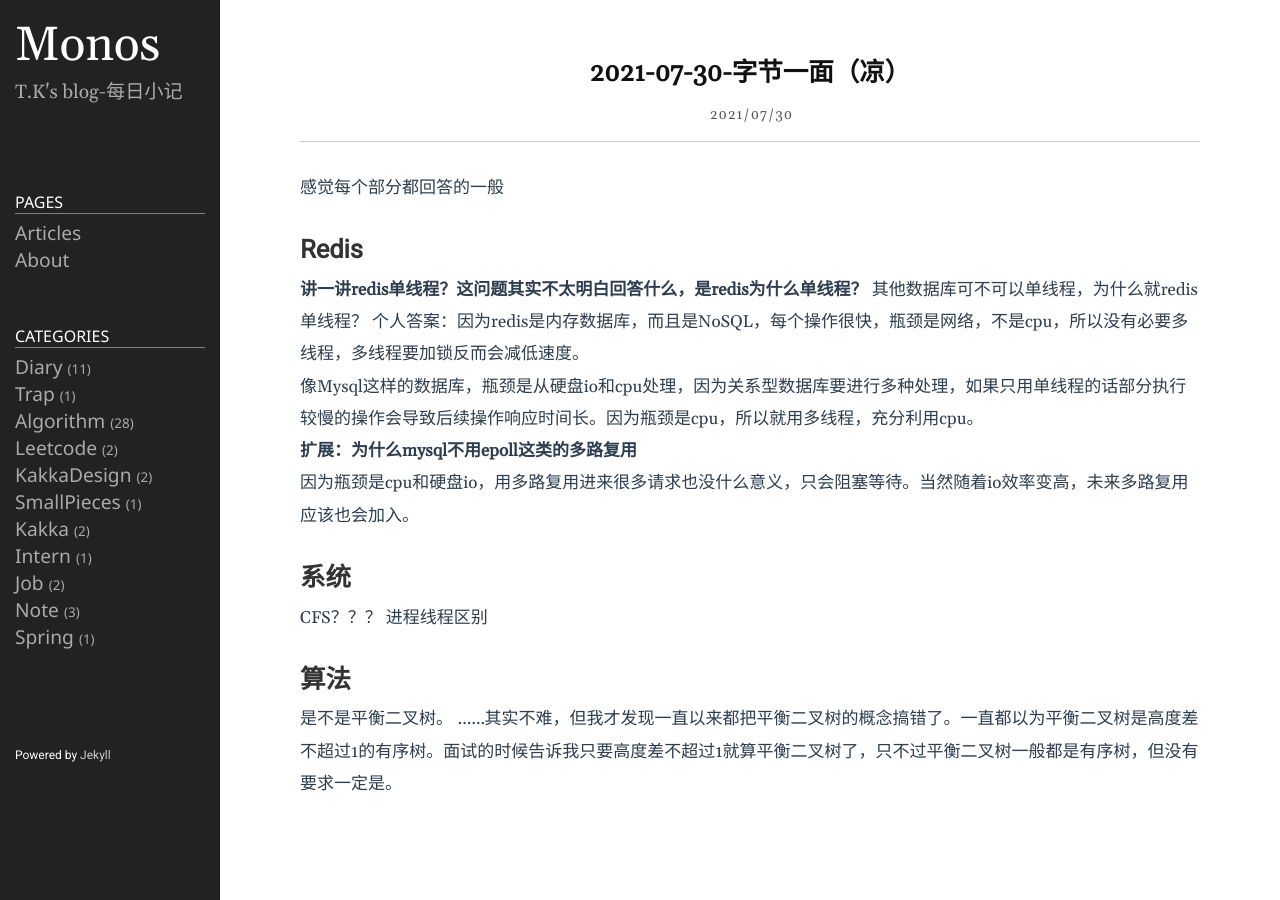
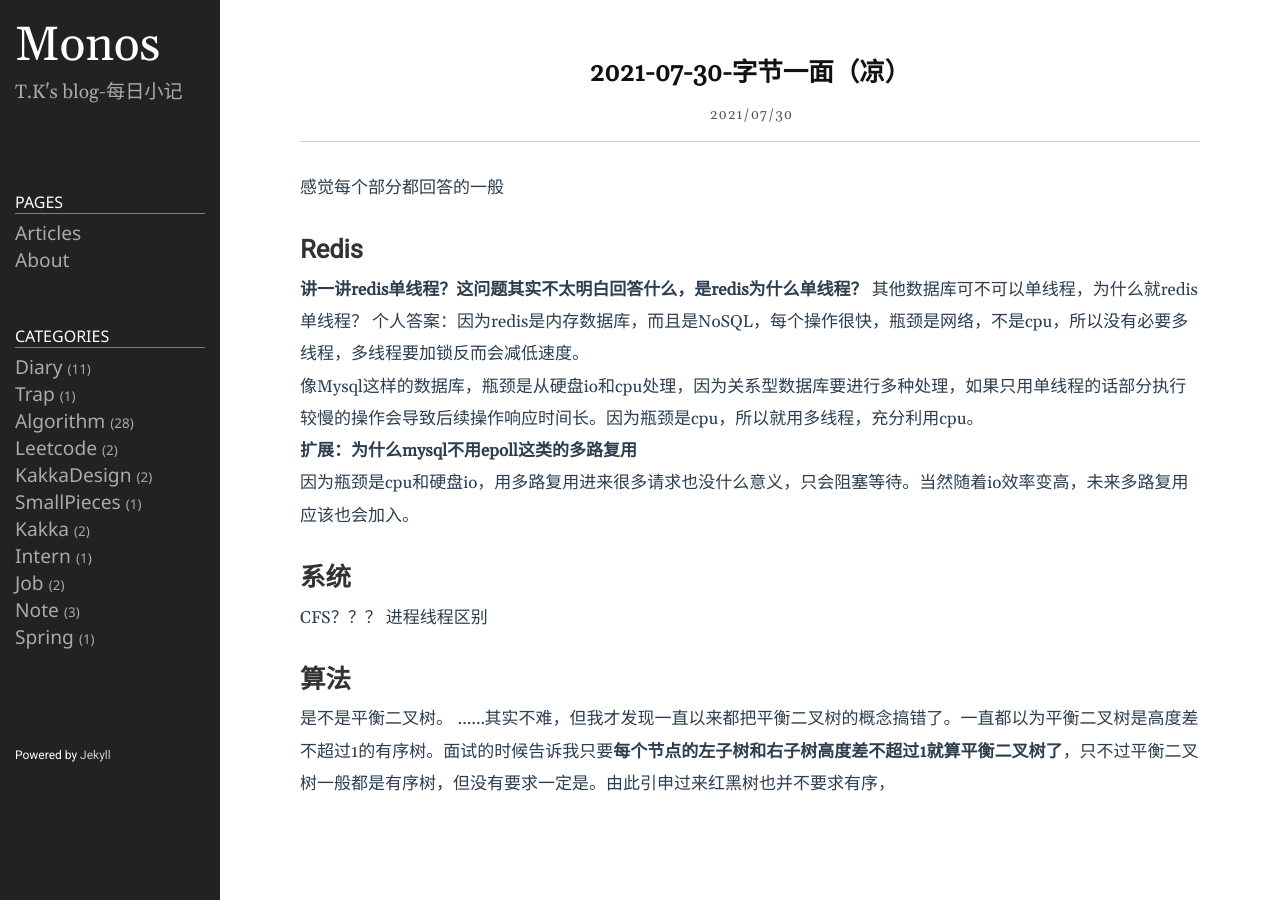
Before and after one commit to Taunk714/Taunk.github.io, a Jekyll site: the page built from _posts/2021-07-30-面试小结.md, in a window 1280 px wide. Built offline with Jekyll 4.4.1, drawn with Linux system fonts in a browser that asks for light colours.

Commit message:
修改文件: _posts/2021-07-30-面试小结.md

```diff
--- a/_posts/2021-07-30-面试小结.md
+++ b/_posts/2021-07-30-面试小结.md
@@ -24,4 +24,4 @@ CFS？？？
 进程线程区别
 # 算法
 是不是平衡二叉树。
-……其实不难，但我才发现一直以来都把平衡二叉树的概念搞错了。一直都以为平衡二叉树是高度差不超过1的有序树。面试的时候告诉我只要高度差不超过1就算平衡二叉树了，只不过平衡二叉树一般都是有序树，但没有要求一定是。
+……其实不难，但我才发现一直以来都把平衡二叉树的概念搞错了。一直都以为平衡二叉树是高度差不超过1的有序树。面试的时候告诉我只要**每个节点的左子树和右子树高度差不超过1就算平衡二叉树了**，只不过平衡二叉树一般都是有序树，但没有要求一定是。由此引申过来红黑树也并不要求有序，
```
